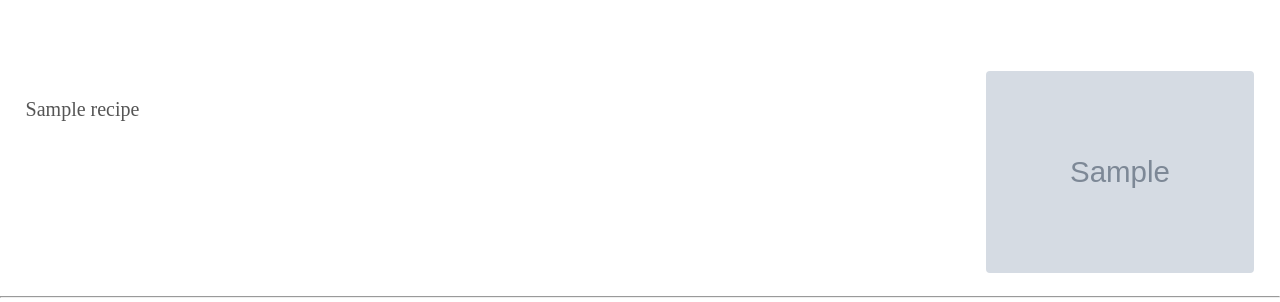
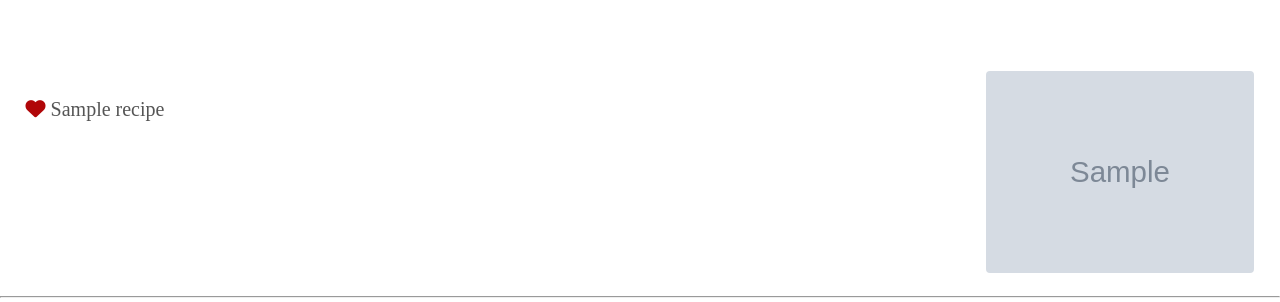
Before and after one commit to jamesrampton/recipe-book, a Django app: page / in a window 1280 px wide. Shown: the part 133-435 px from the top of the page. Run offline with Django 3.2, Linux system fonts and the light colour scheme; a user stored in the database is signed in; tables that the repository leaves empty hold one stand-in row (values such as "Sample post"); grey boxes marked "Sample" are stand-in pictures; style sheets or scripts are compiled from the project's sources; some libraries are stand-ins or nearby versions; some web fonts are replaced.

Commit message:
Add favourite feature

```diff
--- a/recipes/models.py
+++ b/recipes/models.py
@@ -28,6 +28,7 @@ class Recipe(models.Model):
     last_eaten = models.DateField(null=True, blank=True)
     method = models.TextField(null=True, blank=True)
     archived = models.BooleanField(default=False)
+    favourite = models.BooleanField(default=False)
 
     def _get_ingredients_by_attr(self, att):
         ingredients_data = OrderedDict()
--- a/recipes/static/scss/_common.scss
+++ b/recipes/static/scss/_common.scss
@@ -100,6 +100,11 @@ img {
 small {
     font-size: 70%;
 }
+
 .border__radius-4 {
     border-radius: 4px;
 }
+
+.fa-heart {
+    color: $colour_red;
+}
--- a/recipes/static/scss/_variables.scss
+++ b/recipes/static/scss/_variables.scss
@@ -82,6 +82,8 @@ $colour_yellow__light: lighten($colour_yellow, 10%);
 $colour_green__light: lighten($colour_green, 10%);
 $colour_blue__light: lighten($colour_blue, 10%);
 
+$colour_red: #b00608;
+
 // box model
 $padding: 1.5em;
 
--- a/recipes/templates/recipes/recipe_list.html
+++ b/recipes/templates/recipes/recipe_list.html
@@ -11,7 +11,10 @@
         <div class="row">
             <a href="{{ recipe.get_absolute_url }}">
                 <div class="col-9-sm">
-                    <p>{{ recipe.title }}</p>
+                    <p>
+                    {% if recipe.favourite %}<i class="fa fa-heart"></i>{% endif %}
+                        {{ recipe.title }}
+                    </p>
                 </div>
                 <div class="col-3-sm">
                     {% thumbnail recipe.recipeimage_set.last.image "414" as im %}
```
Also changed, not shown: recipes/migrations/0010_recipe_favourite.py (added).
